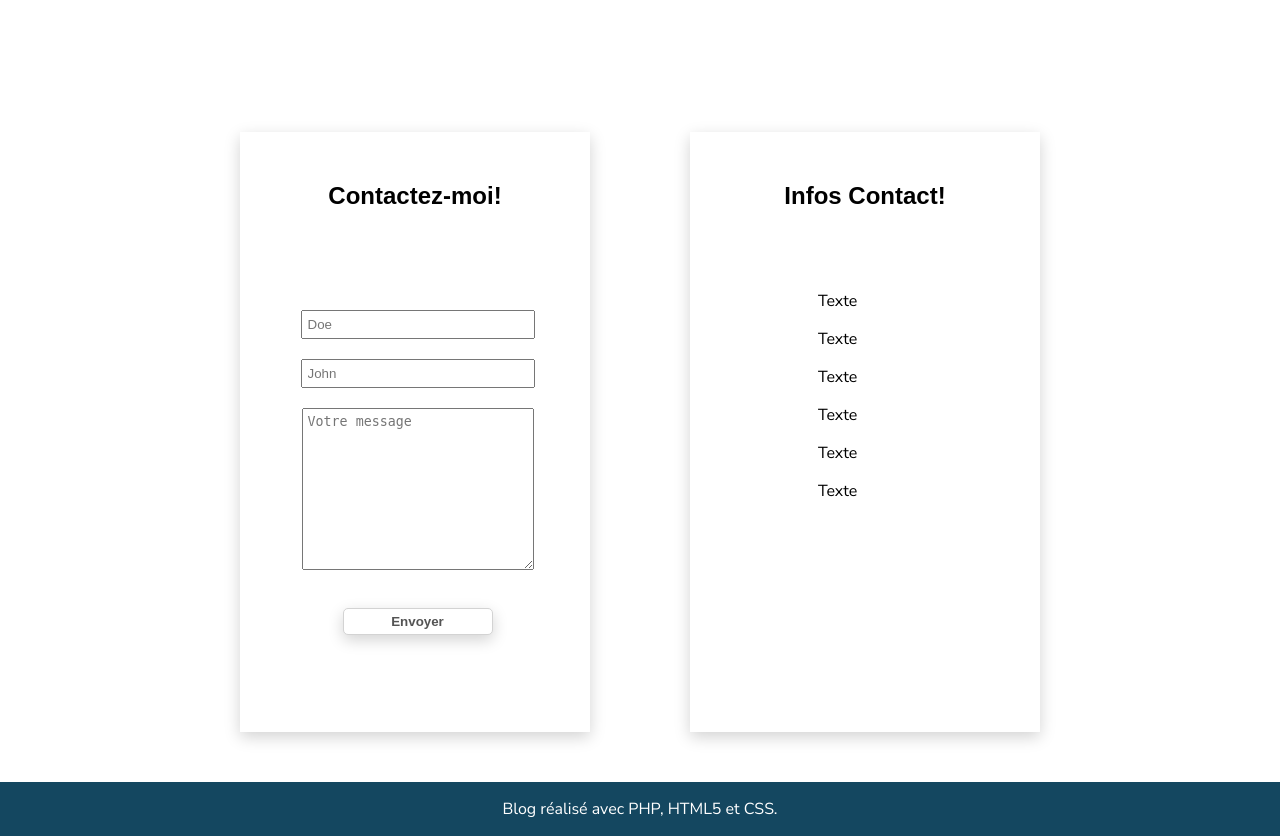
After one commit to GadeyneNicolas/Projet4_Blog, a PHP site: template Vue/vueContact.php in a window 1280 px wide. The commit adds this page. Shown: the part 539-1375 px from the top of the page. Run offline with PHP 8.4, Linux system fonts and the light colour scheme; the template is opened without the code that fills it, so the values that code supplies are empty; some web fonts are replaced.

Commit message:
Modification du ControleurAccueil en ControleurPage. Ajout de nouvelles pages (a propos, mes livres, contact). Création des vues de celles-ci. Ajout d'images et d'illustrations. Modification du Css et des balises Html (Sémantiques).

```diff
--- a/Contenu/Css/style.css
+++ b/Contenu/Css/style.css
@@ -22,11 +22,17 @@ body {
 }
 
 h1, h2, h3 {
-    font-family: 'ABeeZee', sans-serif;
+    font-family: 'ABeeZee', sans-serif
 }
 
 p, a {
     font-family: 'Nunito Sans', sans-serif;
+}
+
+p {
+    margin-left: 10vw;
+    margin-right: 10vw;
+    text-align: initial!important;
 }
 
 header {
@@ -136,3 +142,127 @@ footer p
     color: white;
     text-align: start;
 }
+
+#livresImg {
+    width: 100vw;
+    height: 600px;
+    margin-top: -150px;
+    margin-bottom: 80px;
+}
+
+#aProposImg {
+    width: 100vw;
+    height: 600px;
+    margin-top: -150px;
+    margin-bottom: 80px;
+}
+
+#indexImg {
+    width: 100vw;
+    height: 600px;
+    margin-top: -150px;
+    margin-bottom: 80px;
+}
+
+.livres {
+    display: flex;
+    margin-top: 50px;
+    margin-bottom: 50px;
+}
+
+.livres img {
+    width: 500px;
+    box-shadow: 0px 5px 15px lightgray;
+}
+
+.livres_texte {
+    margin-left: 100px;
+    margin-top: 50px;
+}
+
+.livres_bouton {
+    text-align: center;
+    width: 150px;
+    margin-top: 35px;
+    padding: 5px;
+    padding-left: 10px;
+    padding-right: 10px;
+    border: 1px solid lightgrey;
+    border-radius: 5px;
+    box-shadow: 0px 5px 15px lightgrey;
+    font-weight: bold;
+    background-color: white;
+    color: #545454;
+}
+
+#contact {
+    display: flex;
+}
+
+#formulaire_contact {
+    width: 350px;
+    height: 600px;
+    background-color: white;
+    box-shadow: 0px 5px 15px lightgrey;
+    margin: 50px;
+}
+
+#infos_contact {
+    width: 350px;
+    height: 600px;
+    background-color: white;
+    box-shadow: 0px 5px 15px lightgrey;
+    margin: 50px;
+}
+
+#infos_contact h2 {
+    margin-top: 50px;
+    margin-bottom: 80px;
+}
+
+#bouton_contact {
+    text-align: center;
+    width: 150px;
+    margin-top: 35px;
+    padding: 5px;
+    padding-left: 10px;
+    padding-right: 10px;
+    border: 1px solid lightgrey;
+    border-radius: 5px;
+    box-shadow: 0px 5px 15px lightgrey;
+    font-weight: bold;
+    background-color: white;
+    color: #545454;
+}
+
+iframe {
+    width: 100vw;
+    height: 600px;
+    margin-top: -150px;
+    margin-bottom: 80px;
+    border: none;
+}
+
+#formulaire_contact h2 {
+    margin-top: 50px;
+    margin-bottom: 80px;
+}
+
+input {
+    width             : 220px;
+    padding           : 5px;
+    margin-top        : 20px;
+    margin-left       : 5px;
+}
+
+textarea {
+    width             : 220px;
+    height            : 150px;
+    padding           : 5px;
+    margin-top        : 20px;
+    margin-left       : 5px;
+}
+
+label {
+    display: none;
+}
--- a/Vue/gabarit.php
+++ b/Vue/gabarit.php
@@ -14,17 +14,16 @@
         <nav>
             <ol>
                 <li><a href="index.php">Accueil</a></li>
-                <li><a href="#">A Propos</a></li>
-                <li><a href="#">Mes livres</a></li>
-                <li><a href="#">Contact</a></li>
+                <li><a href="index.php?action=APropos">A Propos</a></li>
+                <li><a href="index.php?action=MesLivres">Mes livres</a></li>
+                <li><a href="index.php?action=Contact">Contact</a></li>
             </ol>
         </nav>
     </header>
 
-    <section id="contenu">
+    <div id="contenu">
         <?= $contenu ?>
-    <section>
-
+    </div>
 </body>
 
 <footer id="piedBlog">
--- a/Vue/vueAccueil.php
+++ b/Vue/vueAccueil.php
@@ -1,4 +1,8 @@
 <?php $this->titre = "Mon Blog"; ?>
+
+<section id="presentation">
+    <img id="indexImg" src="Contenu/Images/index.jpg">
+</section>
 
 <section id="banniere">
     <div id="banniere_image"><img src="Contenu/Images/banniere.png"></div>
@@ -11,7 +15,7 @@
 
 <?php foreach ($billets as $billet):
     ?>
-    <section>
+    <section id="billets">
         <div>
             <a href="<?= "index.php?action=billet&id=" . $billet['id'] ?>">
                 <h3 class="titreBillet"><?= $billet['titre'] ?></h3></a>
--- /dev/null
+++ b/Vue/vueContact.php
@@ -0,0 +1,38 @@
+<section id="carte">
+            <iframe
+                src="https://www.google.com/maps/embed?pb=!1m18!1m12!1m3!1d90493.78086099363!2d-0.6561812589012965!3d44.863706545353686!2m3!1f0!2f0!3f0!3m2!1i1024!2i768!4f13.1!3m3!1m2!1s0xd5527e8f751ca81%3A0x796386037b397a89!2sBordeaux!5e0!3m2!1sfr!2sfr!4v1558511393162!5m2!1sfr!2sfr"
+                allowfullscreen></iframe>
+        </section>
+        <section id="contact">
+            <div id="formulaire_contact">
+                <h2>Contactez-moi!</h2>
+
+                <form>
+                    <div>
+                        <label for="nom" id="labelnom">Nom :</label>
+                        <input type="text" id="nom" name="nom" placeholder="Doe" required>
+                    </div>
+                    <div>
+                        <label for="prenom" id="labelprenom">Prenom :</label>
+                        <input type="text" id="prenom" name="prenom" placeholder="John" required>
+                    </div>
+                    <div>
+                        <label for="message">Prenom :</label>
+                        <textarea type="text" id="message" name="message" placeholder="Votre message" required></textarea>
+                    </div>
+                    <div>
+                        <input type="button" id="bouton_contact" value="Envoyer">
+                    </div>
+                </form>
+            </div>
+            <div id="infos_contact">
+                    <h2>Infos Contact!</h2>
+
+                    <p>Texte</p>
+                    <p>Texte</p>
+                    <p>Texte</p>
+                    <p>Texte</p>
+                    <p>Texte</p>
+                    <p>Texte</p>
+            </div>
+        </section>
```
Also changed, not shown: Controleur/ControleurAccueil.php (deleted, +0 -21 lines), Controleur/ControleurPage.php (added, +36 -0 lines), Controleur/Routeur.php (+10 -4 lines), Vue/vueAPropos.php (added, +48 -0 lines), Vue/vueBillet.php (+4 -6 lines), Vue/vueMesLivres.php (added, +30 -0 lines), Contenu/Images/index.jpg (added), Contenu/Images/livre1.png (added), Contenu/Images/livre2.png (added), Contenu/Images/livre3.png (added), Contenu/Images/livres.jpg (added), 1 other file.
